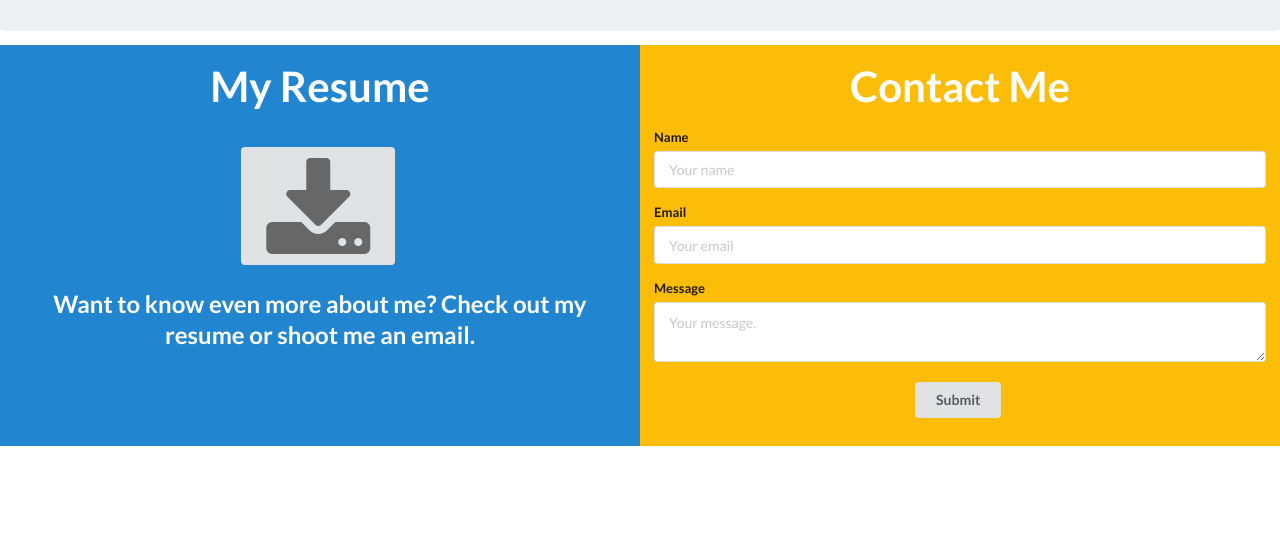
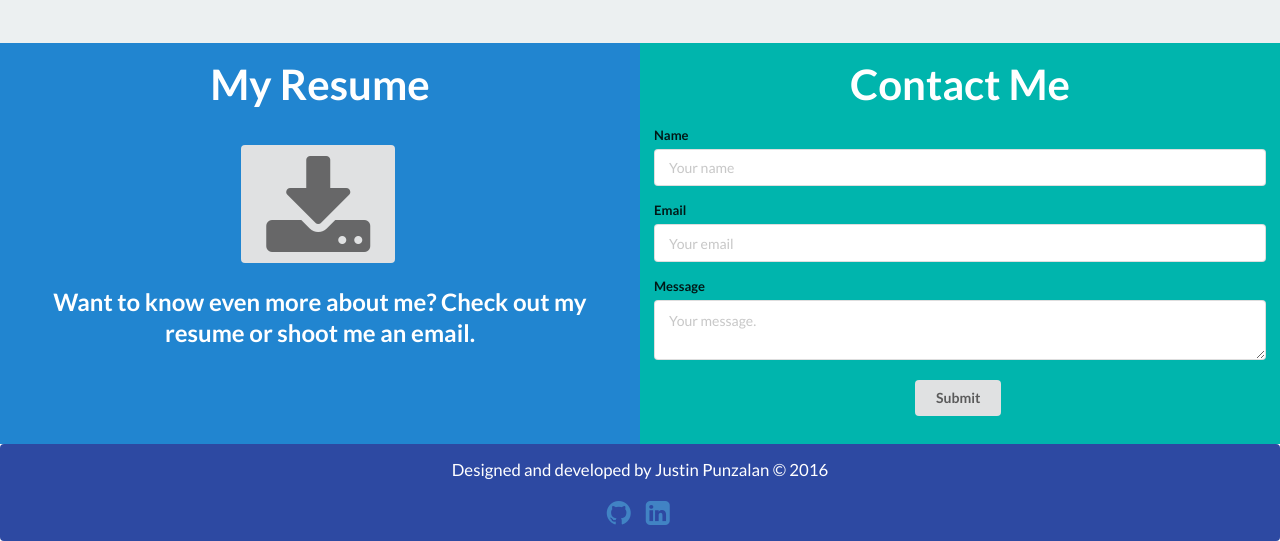
Before and after one commit to justAdevTV/personal-site, a website: page index.html in a window 1280 px wide. Shown: the part 2273-2814 px from the top of the page. Before the commit the page ends 2719 px from the top, so only its background shows below. Drawn offline with nearby package versions, Linux system fonts and the light colour scheme.

Commit message:
Added Footer and modified temp content

```diff
--- a/index.html
+++ b/index.html
@@ -257,7 +257,7 @@
 	</section>
 
 	<!-- About -->
-	<section class="ui center aligned segment no-border-view temp-background fadeInDown animated">
+	<section class="ui center aligned segment no-border-view temp-background fadeInDown animated no-bottom-padding-margin">
 
 		<h1 class="section-header">About Me</h1>
 
@@ -276,10 +276,12 @@
 		</div>
 
 		<br>
+		<br>
+		<br>
 	</section>
 
 	<!-- Resume/Contact -->
-	<section id="resume" class="ui center aligned segment no-border-view">
+	<section id="resume" class="ui center aligned segment no-border-view no-top-padding-margin no-bottom-padding-margin">
 		<div class="ui equal width grid">
 		<div class="column blue">
 			<h1 class="contact-header">My Resume</h1>
@@ -289,7 +291,7 @@
 			</div>
 			<h2>Want to know even more about me? Check out my resume or shoot me an email. </h2>
 		</div>
-		<div class="column yellow">
+		<div class="column teal">
 			<h1 class="contact-header">Contact Me</h1>
 			<form class="ui form">
 				<div class="no-center">
@@ -313,9 +315,12 @@
 	</div>
 	</section>
 
-<!-- Footer -->
-<footer>
+	<!-- Footer -->
+	<section class="ui center aligned segment no-border-view footer-background">
+		<p class="footer-text">Designed and developed by Justin Punzalan © 2016</p>
+		<a href="https://github.com/justAdevTV" target="_blank"><i class="big github icon"></i></a>
+		<a href="#"><i class="big linkedin square icon"></i></a>
+	</section>
 
-</footer>
 
 </body>
--- a/style.css
+++ b/style.css
@@ -45,3 +45,22 @@
 .no-center {
 	text-align: left !important;
 }
+
+.no-bottom-padding-margin {
+	margin-bottom: 0px !important;
+	padding-bottom: 0px !important;
+}
+
+.no-top-padding-margin {
+	margin-top: 0px !important;
+	padding-top: 0px !important;
+}
+
+.footer-background {
+	background: #2d49a2 !important;
+}
+
+.footer-text {
+	font-size: 1.2rem !important;
+	color: white !important;
+}
```
